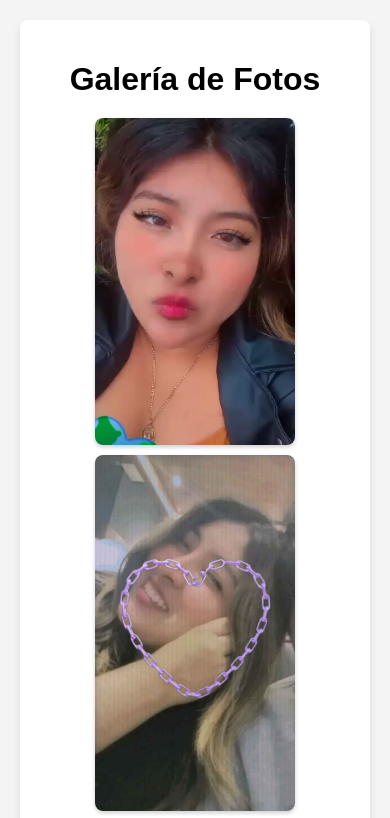
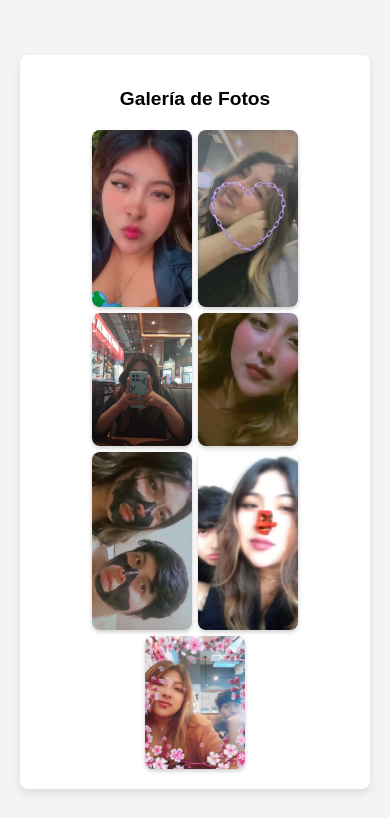
Before and after one commit to BellidoJeremy/Sorpresitauwu, a plain HTML site: page gallery.html in a window 390 px wide. Shown: the top 818 px of the page. Drawn offline with Linux system fonts and the light colour scheme.

Commit message:
Galleryuwu

```diff
--- a/gallery.css
+++ b/gallery.css
@@ -42,3 +42,32 @@ body {
 .gallery-image:hover {
   transform: scale(1.05);
 }
+
+/* Responsive adjustments */
+@media (max-width: 768px) {
+  .gallery h1 {
+      font-size: 1.5rem;
+  }
+
+  .gallery-images {
+      gap: 8px;
+  }
+
+  .gallery-image {
+      width: 150px;
+  }
+}
+
+@media (max-width: 480px) {
+  .gallery h1 {
+      font-size: 1.2rem;
+  }
+
+  .gallery-images {
+      gap: 6px;
+  }
+
+  .gallery-image {
+      width: 100px;
+  }
+}
```
Lines whose indentation alone changed are shown as unchanged.
